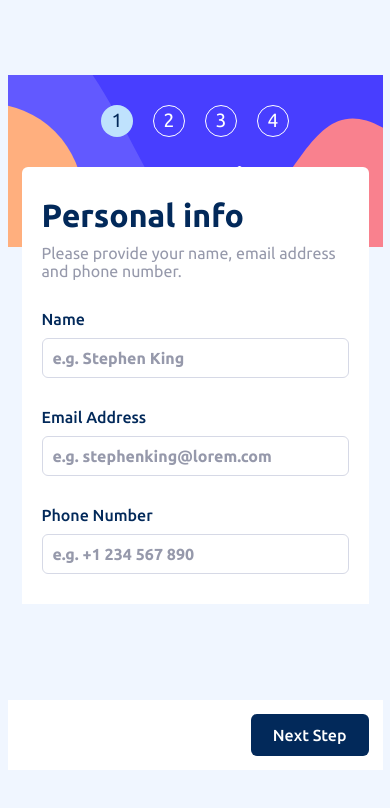
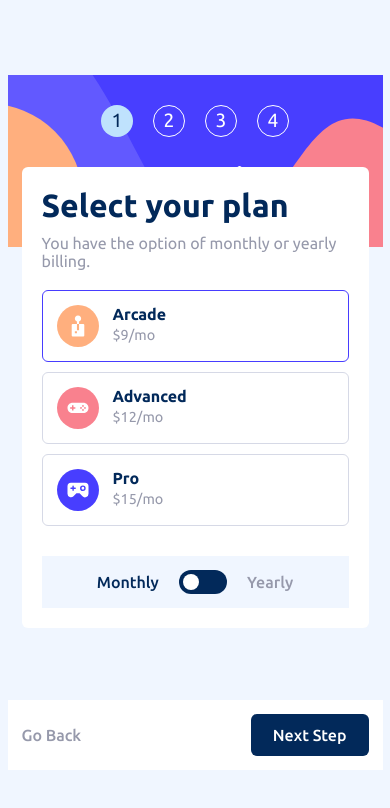
Before and after one commit to tymino/frontendmentor_multi-step-form, a Vue app: page / in a window 390 px wide. Shown: the top 808 px of the page. Built offline with nearby package versions, Linux system fonts and the light colour scheme.

Commit message:
fix & style 2 page

```diff
--- a/src/App.vue
+++ b/src/App.vue
@@ -94,7 +94,6 @@ export default {
   justify-content: space-between;
   padding: 40px 90px 20px;
   width: 100%;
-  height: 100%;
 
   &__buttons {
     display: flex;
@@ -119,6 +118,7 @@ export default {
 
   .form {
     padding: 0px;
+    height: 100%;
 
     &__buttons {
       padding: 14px;
--- a/src/components/BlockSelectPlan.vue
+++ b/src/components/BlockSelectPlan.vue
@@ -78,5 +78,26 @@ export default {
 }
 
 @media (max-width: 1000px) {
+  .content {
+    border-radius: var(--border-radius);
+    background: var(--color-white);
+    margin: 0 14px;
+    padding: 20px;
+
+    &__title {
+      margin-bottom: 20px;
+    }
+
+    &__options {
+      display: flex;
+      flex-direction: column;
+      justify-content: space-between;
+      height: 100%;
+    }
+
+    &__toggle {
+      margin-top: 20px;
+    }
+  }
 }
 </style>
--- a/src/components/BlockYourInfo.vue
+++ b/src/components/BlockYourInfo.vue
@@ -60,22 +60,10 @@ export default {
       margin-bottom: 30px;
     }
   }
-
-  &__button {
-    display: flex;
-    justify-content: flex-end;
-    margin-top: 60px;
-    margin-bottom: 14px;
-  }
 }
 
 @media (max-width: 1000px) {
   .content {
-    display: flex;
-    flex-direction: column;
-    justify-content: space-between;
-    width: 100%;
-    padding-right: 0px;
     border-radius: var(--border-radius);
 
     &__title {
@@ -94,11 +82,6 @@ export default {
         margin-bottom: 30px;
       }
     }
-
-    &__button {
-      padding: 10px 14px;
-      background: var(--color-white);
-    }
   }
 }
 </style>
--- a/src/components/UI/Options.vue
+++ b/src/components/UI/Options.vue
@@ -13,6 +13,7 @@
         :src="require(`@/assets/images/${option.icon}`)"
         :alt="option.name"
       />
+      <div class="container__option-desc">
         <div class="container__option-name">
           {{ option.name }}
         </div>
@@ -24,6 +25,7 @@
           v-if="subscriptionDuration !== 'monthly'"
         >
           2 months free
+        </div>
       </div>
     </div>
   </div>
@@ -62,7 +64,7 @@ export default {
 
   &__option {
     max-width: 144px;
-    padding: 20px;
+    padding: 14px;
     border: 1px solid var(--color-light-gray);
     border-radius: var(--border-radius);
 
@@ -99,4 +101,36 @@ export default {
     }
   }
 }
+
+@media (max-width: 1000px) {
+  .container {
+    flex-direction: column;
+
+    &__option {
+      display: flex;
+      max-width: 100%;
+      margin-bottom: 10px;
+
+      &-icon {
+        width: 42px;
+        height: 42px;
+        margin: 0 14px 0px 0;
+      }
+
+      &-name {
+        margin-bottom: 4px;
+        font-size: 1rem;
+      }
+
+      &-price {
+        font-size: 0.9rem;
+
+        &-description {
+          margin-top: 8px;
+          font-size: 0.8rem;
+        }
+      }
+    }
+  }
+}
 </style>
--- a/src/components/UI/Toggle.vue
+++ b/src/components/UI/Toggle.vue
@@ -125,4 +125,7 @@ input {
     transform: translateX(24px);
   }
 }
+
+@media (max-width: 1000px) {
+}
 </style>
--- a/src/store/index.js
+++ b/src/store/index.js
@@ -14,7 +14,7 @@ const store = createStore({
       { id: 3, subtitle: 'step', title: 'add-ons', isActive: false },
       { id: 4, subtitle: 'step', title: 'summary', isActive: false },
     ],
-    currentStep: 1,
+    currentStep: 2,
     isTheEnd: false,
   }),
   getters: {
```
Lines whose indentation alone changed are shown as unchanged.
